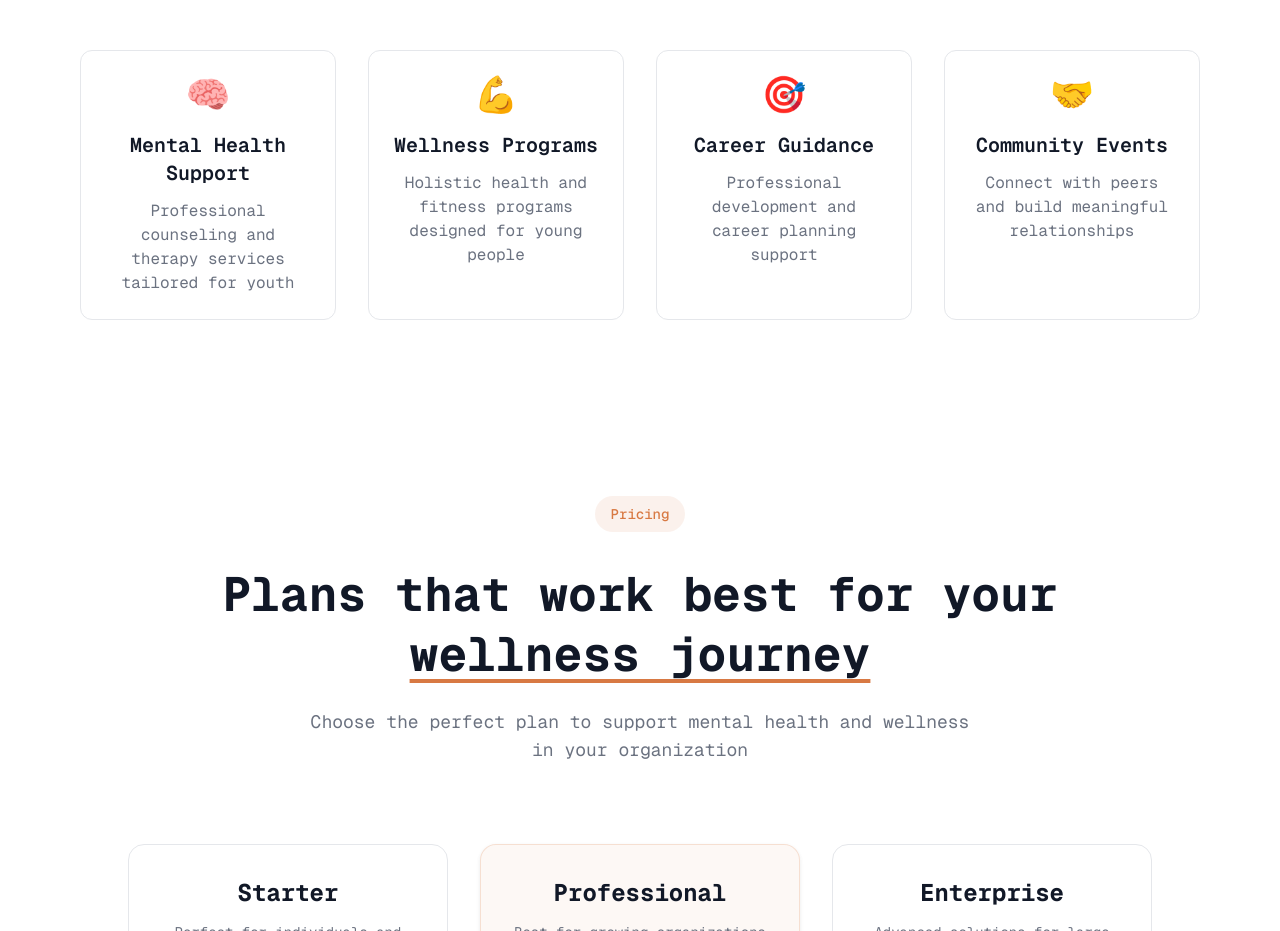
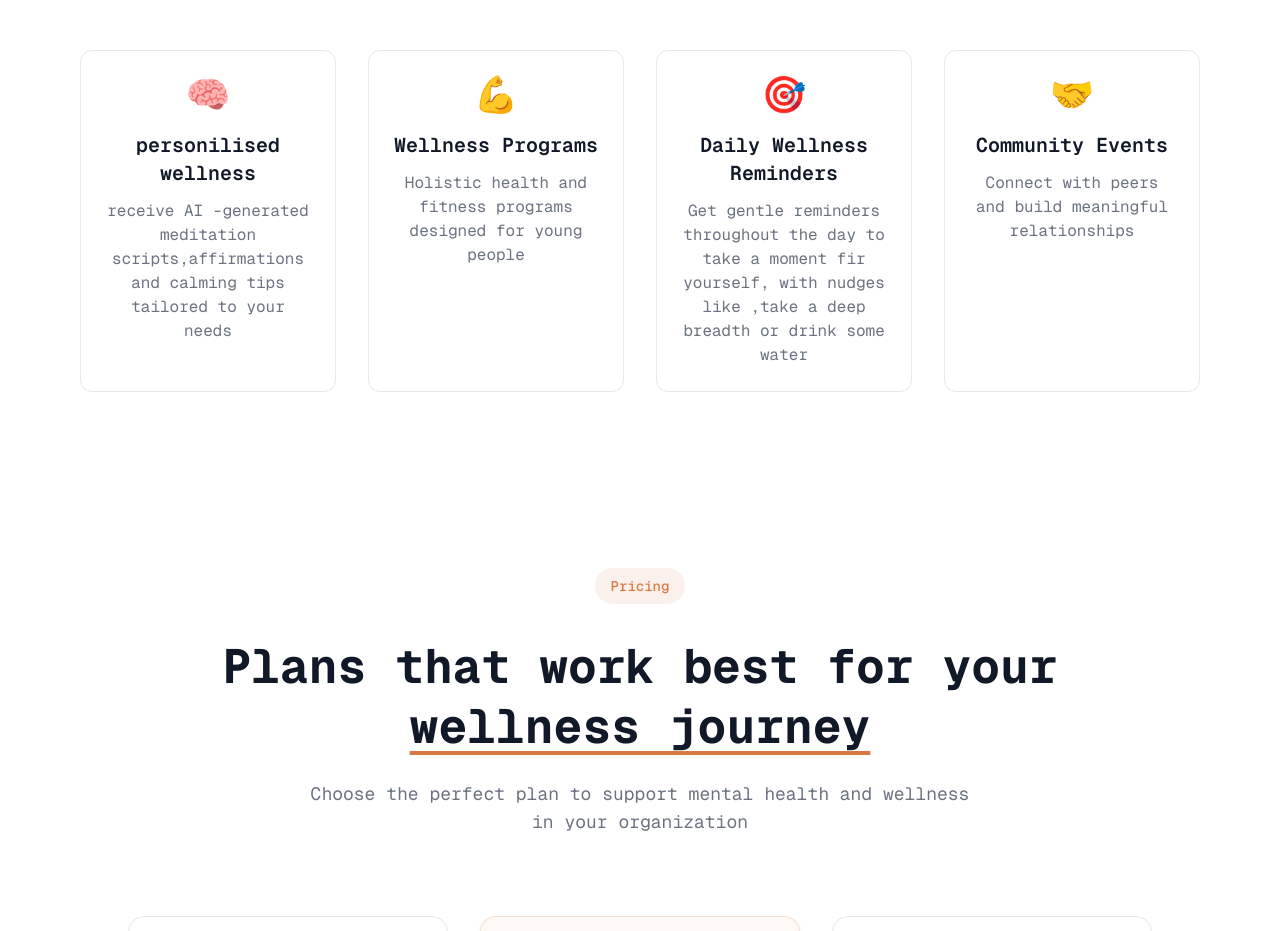
Before and after one commit to imsurajj/youthwell, a Next.js app: page / in a window 1280 px wide. Shown: the part 1060-1991 px from the top of the page. Built offline with nearby package versions, Linux system fonts and the light colour scheme.

Commit message:
Describe your changes here

```diff
--- a/src/components/Features.tsx
+++ b/src/components/Features.tsx
@@ -1,8 +1,8 @@
 const Features = () => {
   const features = [
     {
-      title: "Mental Health Support",
-      description: "Professional counseling and therapy services tailored for youth",
+      title: "personilised wellness",
+      description: "receive AI -generated meditation scripts,affirmations and calming tips tailored to your needs",
       icon: "🧠"
     },
     {
@@ -11,8 +11,8 @@ const Features = () => {
       icon: "💪"
     },
     {
-      title: "Career Guidance",
-      description: "Professional development and career planning support",
+      title: "Daily Wellness Reminders",
+      description: "Get gentle reminders throughout the day to take a moment fir yourself, with nudges like ,take a deep breadth or drink some water",
       icon: "🎯"
     },
     {
```
